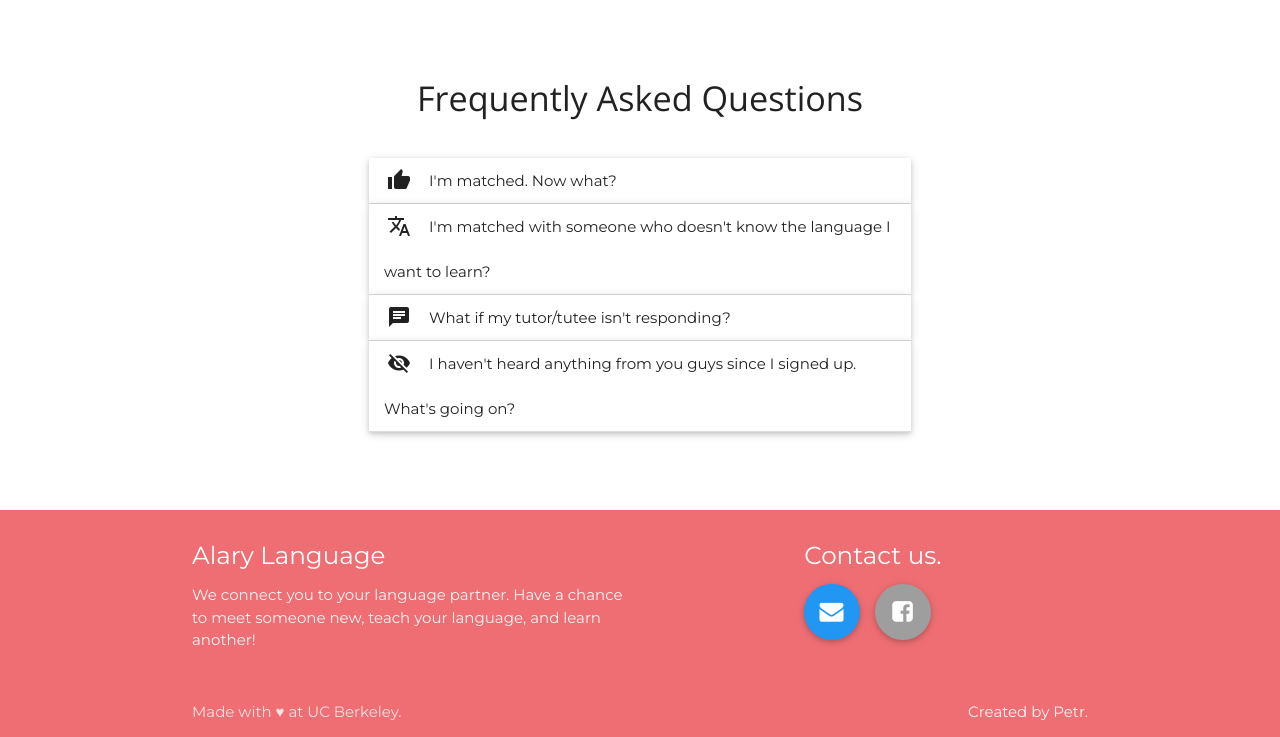
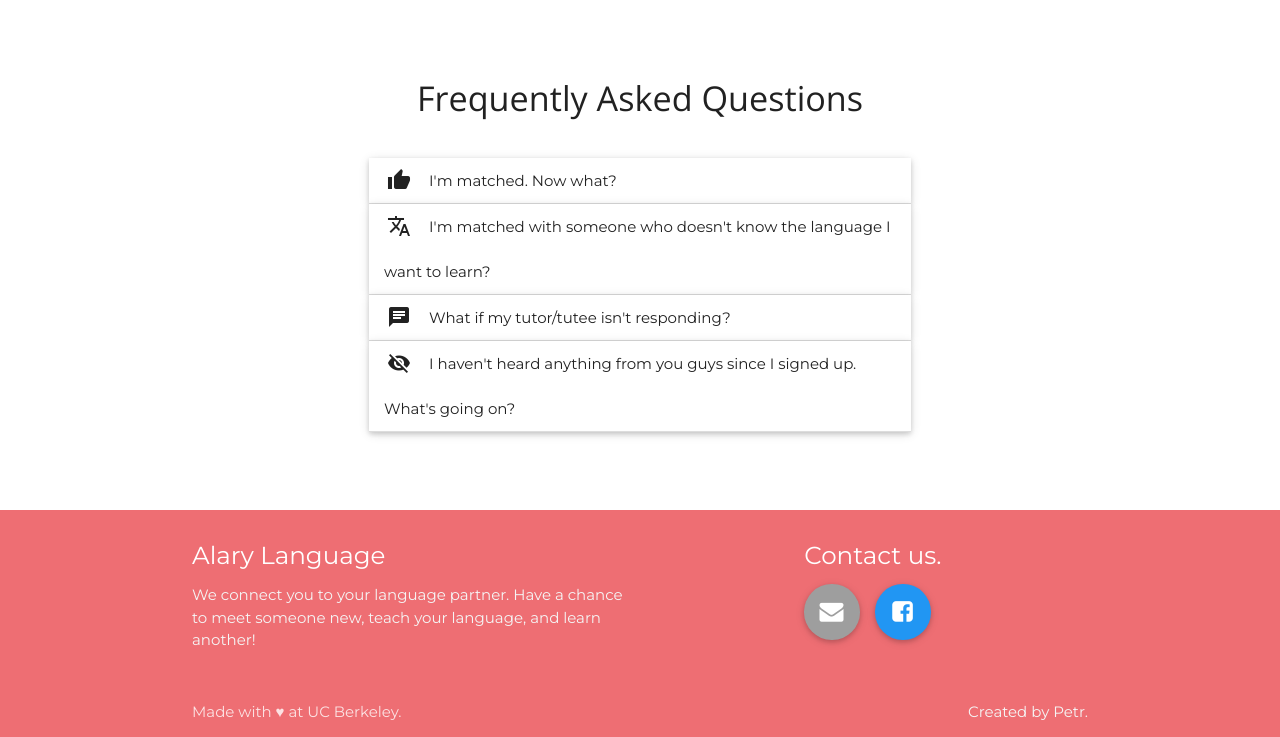
Before and after one commit to peterlee123hi/AlaryLanguage, a website: page index.html in a window 1280 px wide. Shown: the part 944-1681 px from the top of the page. Drawn offline with nearby package versions, Linux system fonts and the light colour scheme.

```diff
--- a/index.html
+++ b/index.html
@@ -123,7 +123,7 @@
         <div class="col l4 offset-l2 s12">
           <h5 class="white-text">Contact us.</h5>
           <ul>
-            <li><a class="grey-text text-lighten-3 footer-link btn-floating btn-large waves-effect waves-light blue" href="mailto:alarylanguage@gmail.com"><i class="fa fa-envelope fa-2x"></i><a class="grey-text text-lighten-3 footer-link btn-floating btn-large waves-effect waves-light grey text-lighten-4" href="http://www.facebook.com/alarylanguage" target="_blank"><i class="fa fa-facebook-square fa-2x" aria-hidden="true"></i></a></li>
+            <li><a class="grey-text text-lighten-3 footer-link btn-floating btn-large waves-effect waves-light grey text-lighten-3" href="mailto:alarylanguage@gmail.com"><i class="fa fa-envelope fa-2x"></i><a class="grey-text text-lighten-3 footer-link btn-floating btn-large waves-effect waves-light blue" href="http://www.facebook.com/alarylanguage" target="_blank"><i class="fa fa-facebook-square fa-2x" aria-hidden="true"></i></a></li>
             <li></li>
           </ul>
         </div>
```
